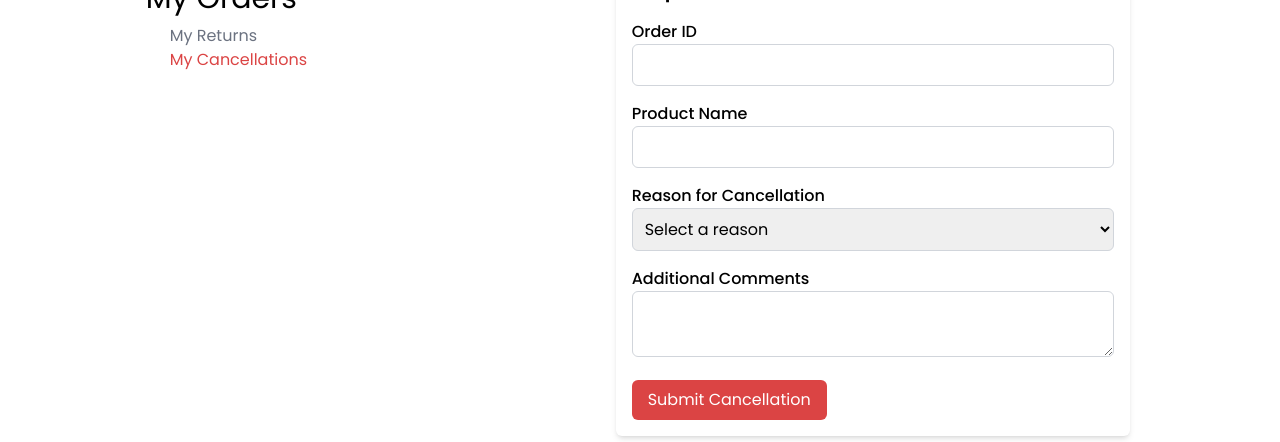
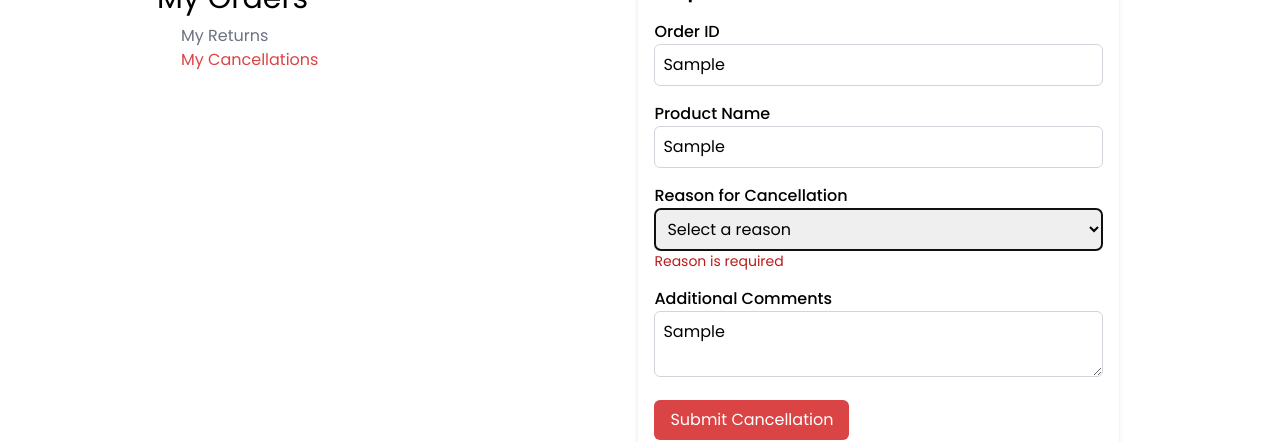
Before and after one commit to Dinesh10731j/Kinmel, a React (Vite) app: page /account/my-cancellations in a window 1280 px wide. Both pictures are taken after typing "Sample", "Sample", "Sample" into the empty fields and a click on the button "Submit Cancellation". Shown: the part 432-874 px from the top of the page. Built offline with nearby package versions, Linux system fonts and the light colour scheme; no server answers.

Commit message:
MyCancellation from validation completed

```diff
--- a/src/Components/MyCancellations.tsx
+++ b/src/Components/MyCancellations.tsx
@@ -1,5 +1,5 @@
 import React, { useState } from 'react';
-import { useForm, Controller, SubmitHandler } from 'react-hook-form';
+import { useForm, SubmitHandler } from 'react-hook-form';
 
 interface CancellationItem {
   orderId: string;
@@ -22,7 +22,7 @@ interface FormValues {
 const MyCancellations: React.FC = () => {
   const [cancellationItems, setCancellationItems] = useState<CancellationItem[]>([]);
   const [editingIndex, setEditingIndex] = useState<number | null>(null);
-  const { control, handleSubmit, reset, setValue } = useForm<FormValues>({
+  const {register, handleSubmit, reset, setValue,formState:{errors} } = useForm<FormValues>({
     defaultValues: {
       orderId: '',
       productName: '',
@@ -86,45 +86,33 @@ const MyCancellations: React.FC = () => {
         <h2 className="text-xl font-semibold mb-4">{editingIndex !== null ? 'Edit Cancellation' : 'Request a Cancellation'}</h2>
         <div className="mb-4">
           <label className="block font-medium">Order ID</label>
-          <Controller
-            name="orderId"
-            control={control}
-            render={({ field }) => <input {...field} className="border border-gray-300 rounded-md p-2 w-full" />}
-          />
+           <input {...register('orderId',{required:'OrderId is required'})} className="border border-gray-300 rounded-md p-2 w-full" />
+         {errors.orderId?.message && <p className='text-sm text-red-700'>{errors.orderId?.message}</p>}
         </div>
         <div className="mb-4">
           <label className="block font-medium">Product Name</label>
-          <Controller
-            name="productName"
-            control={control}
-            render={({ field }) => <input {...field} className="border border-gray-300 rounded-md p-2 w-full" />}
-          />
+           <input {...register('productName',{required:'Productname is required'})} className="border border-gray-300 rounded-md p-2 w-full" />
+         {errors.productName?.message && <p className='text-sm text-red-700'>{errors.productName?.message}</p>}
         </div>
         <div className="mb-4">
           <label className="block font-medium">Reason for Cancellation</label>
-          <Controller
-            name="reason"
-            control={control}
-            render={({ field }) => (
-              <select {...field} className="border border-gray-300 rounded-md p-2 w-full">
+
+              <select {...register('reason',{required:'Reason is required'})} className="border border-gray-300 rounded-md p-2 w-full">
                 <option value="">Select a reason</option>
                 <option value="Changed my mind">Changed my mind</option>
                 <option value="Ordered by mistake">Ordered by mistake</option>
                 <option value="Found a better price">Found a better price</option>
                 {/* Add more options as needed */}
               </select>
-            )}
-          />
+              {errors.reason?.message && <p className='text-sm text-red-700'>{errors.reason?.message}</p>}
+
+
         </div>
         <div className="mb-4">
           <label className="block font-medium">Additional Comments</label>
-          <Controller
-            name="comments"
-            control={control}
-            render={({ field }) => (
-              <textarea {...field} className="border border-gray-300 rounded-md p-2 w-full" />
-            )}
-          />
+
+              <textarea {...register('comments',{required:'Comment is required'})} className="border border-gray-300 rounded-md p-2 w-full" />
+
         </div>
         <button
           type="submit"
```
